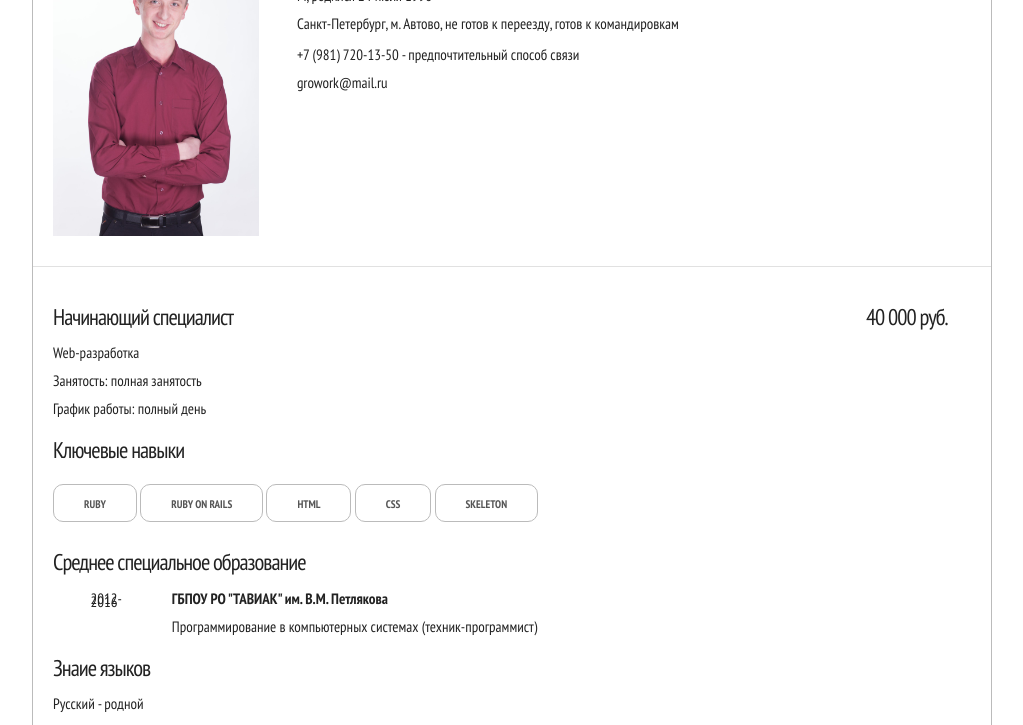
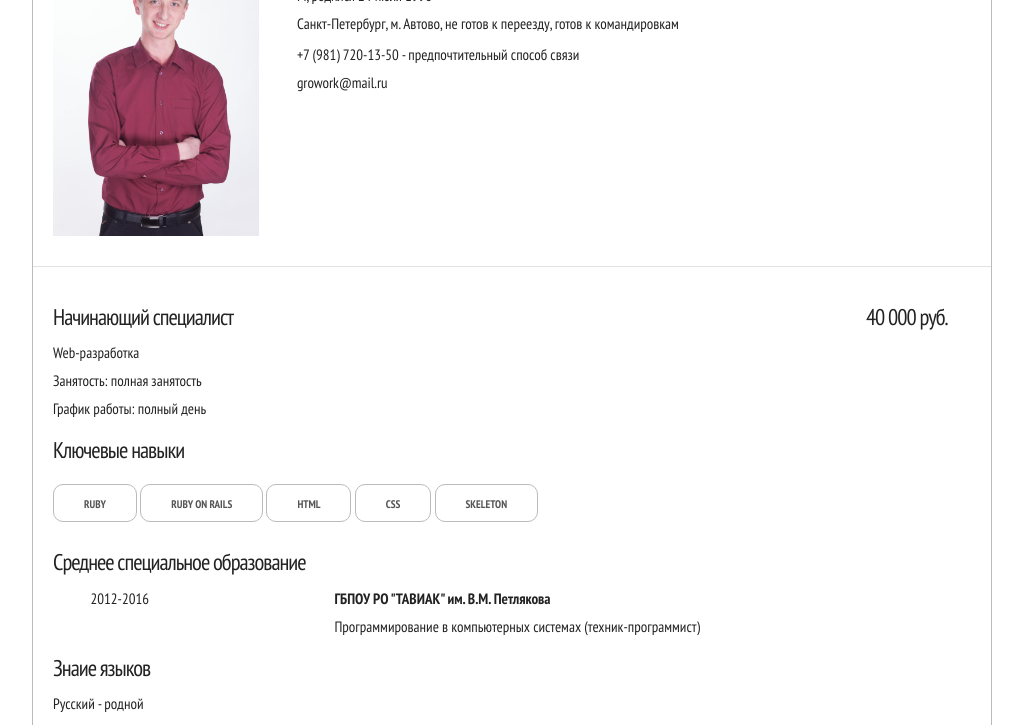
Before and after one commit to growork/cv, a plain HTML site: page index.html in a window 1280 px wide. Shown: the part 75-800 px from the top of the page, without its empty margins (128-1151 px from the left). Drawn offline with Linux system fonts and the light colour scheme.

Commit message:
Fixed width

```diff
--- a/index.html
+++ b/index.html
@@ -53,10 +53,10 @@
 			</div>
 	<div class="row">
 		<h3 style="font-size: 17pt;">Среднее специальное образование</h3>
-		<div class="one columns">
+		<div class="three columns">
 			<p>2012-2016</p>
 		</div>
-		<div class="seven columns">
+		<div class="six columns">
 			<p><strong>ГБПОУ РО "ТАВИАК" им. В.М. Петлякова</strong></p>
 			<p>Программирование в компьютерных системах (техник-программист)</p>
 		</div>
```
